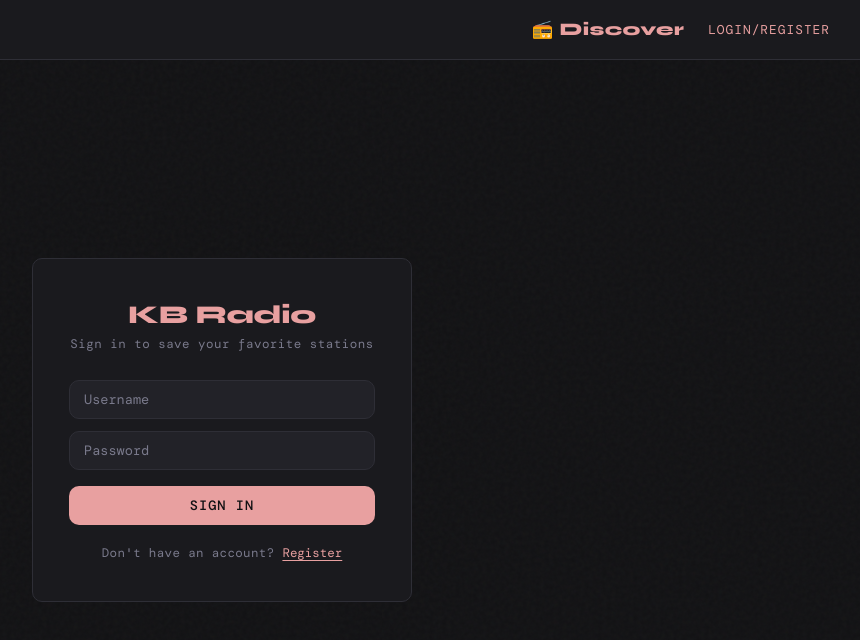
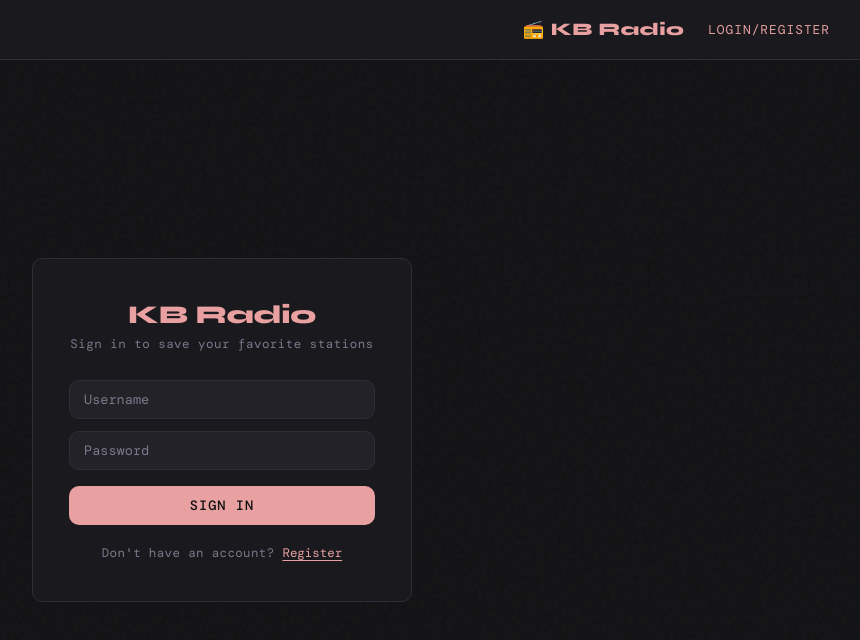
Before and after one commit to kaitbrew/capstone-radio, a React (Vite) app in the folder client/: page /login in a window 1280 px wide. Shown: the top 640 px of the page, without its empty margins (418-1278 px from the left). Built offline with nearby package versions, Linux system fonts and the light colour scheme; no server answers; a web font is replaced by a local one.

Commit message:
more db action

```diff
--- a/client/src/components/Navbar.jsx
+++ b/client/src/components/Navbar.jsx
@@ -19,7 +19,7 @@ export default function Navbar() {
     <nav className="navbar">
       <div className="navbar-links">
         <Link to="/" className="navbar-brand">
-          📻 Discover
+          📻 KB Radio
         </Link>
 
         {user ? (
```
Also changed, not shown: 1 other file (tests, documents, lock files or other folders).
